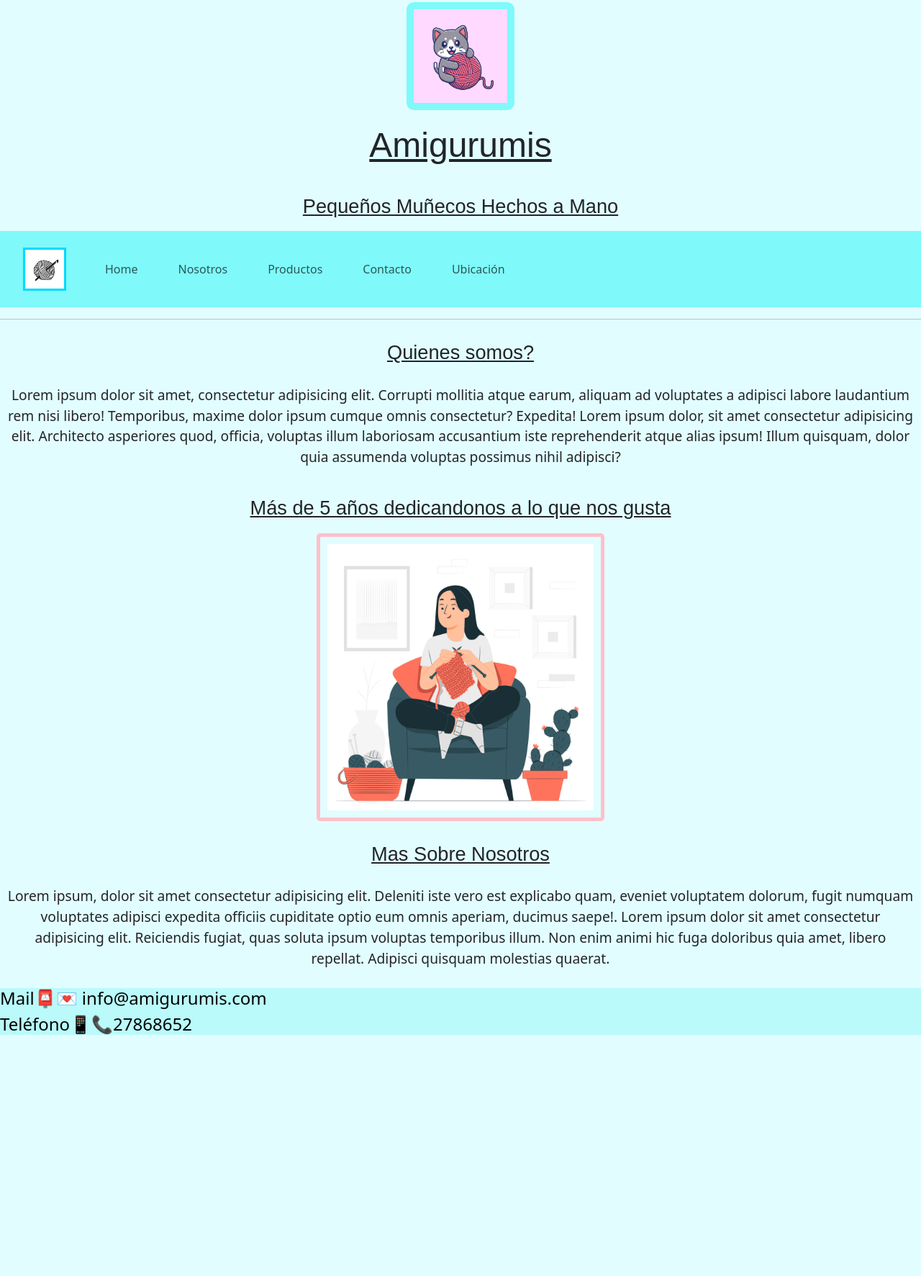
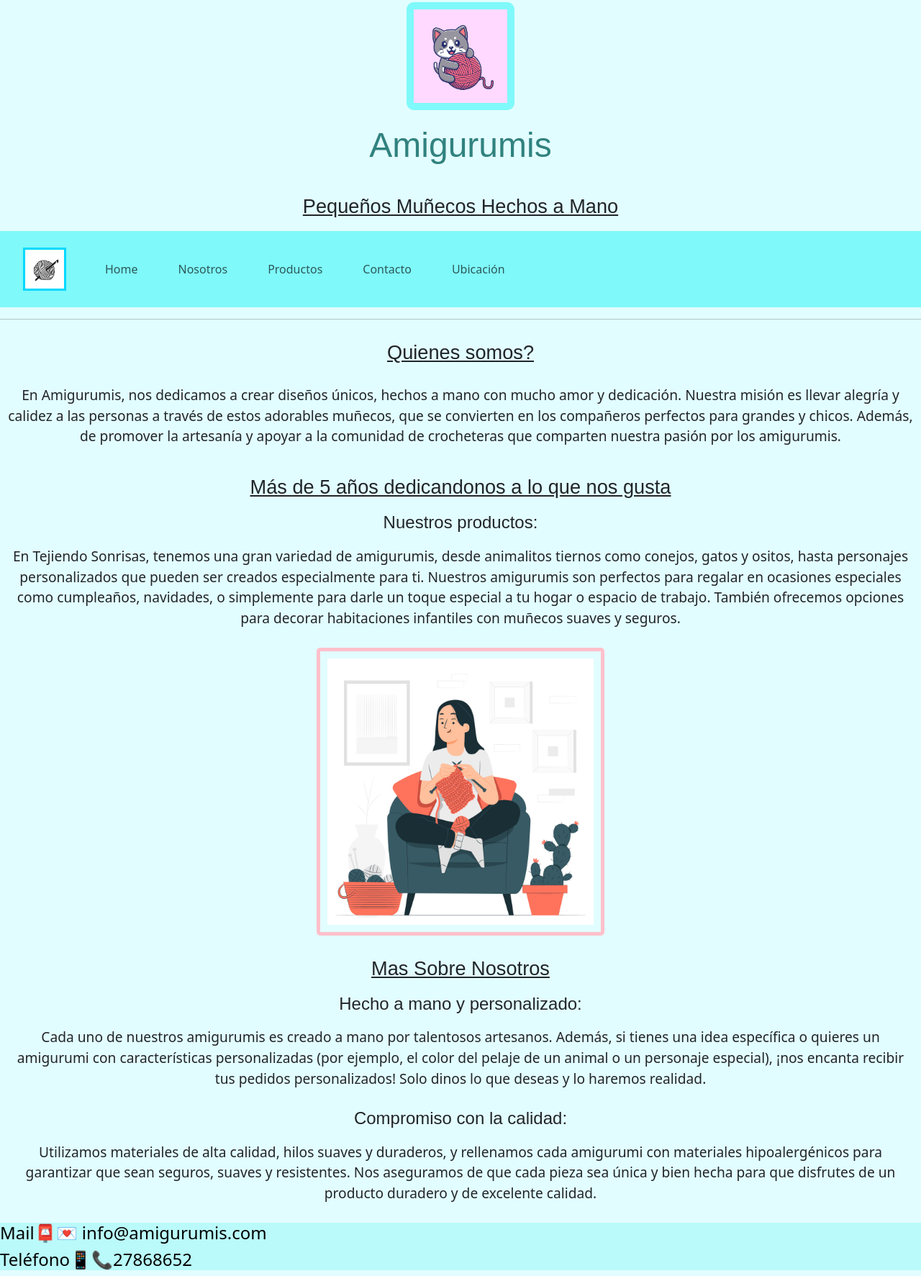
Before and after one commit to FranciscoPernicci/repo-coder, a website: page Pages/nosotros.html in a window 1280 px wide. Shown: the part 7-1780 px from the top of the page at 72% size. Before the commit the page ends 1453 px from the top, so only its background shows below. Drawn offline with nearby package versions, Linux system fonts and the light colour scheme; a web font is replaced by a local one.

Commit message:
quinta version de mi proyecto

```diff
--- a/Pages/nosotros.html
+++ b/Pages/nosotros.html
@@ -8,6 +8,8 @@
   <link rel="preconnect" href="https://fonts.googleapis.com">
   <link rel="preconnect" href="https://fonts.gstatic.com" crossorigin>
   <link href="https://fonts.googleapis.com/css2?family=Protest+Strike&display=swap" rel="stylesheet">
+  <!--Link a animated css-->
+  <link rel="stylesheet" href="https://cdnjs.cloudflare.com/ajax/libs/animate.css/4.1.1/animate.min.css" />
   <!--Link a bootstrap-->
   <link href="https://cdn.jsdelivr.net/npm/bootstrap@5.3.3/dist/css/bootstrap.min.css" rel="stylesheet"
     integrity="sha384-QWTKZyjpPEjISv5WaRU9OFeRpok6YctnYmDr5pNlyT2bRjXh0JMhjY6hW+ALEwIH" crossorigin="anonymous">
@@ -19,9 +21,9 @@
 <body>
   <header>
     <div class="logo">
-      <img class="imglogo" src="../images/Logo.jpg" alt="logo Amigurumis" width="150">
+      <a href="../index.html"><img class="imglogo animate__animated animate__flipInY" src="../images/Logo.jpg" alt="logo Amigurumis" width="150"></a>
     </div>
-    <h1>
+    <h1 class="animate__animated animate__zoomIn">
       Amigurumis
     </h1>
     <h2>
@@ -29,7 +31,8 @@
     </h2>
     <nav class="navbar navbar-expand-lg color">
       <div class="container-fluid">
-        <a class="navbar-brand" href="../index.html"><img class="logo-nav" src="../images/logo-nav.png" alt="logo navbar"></a>
+        <a class="navbar-brand" href="../index.html"><img class="logo-nav" src="../images/logo-nav.png"
+            alt="logo navbar"></a>
         <button class="navbar-toggler" type="button" data-bs-toggle="collapse" data-bs-target="#navbarNav"
           aria-controls="navbarNav" aria-expanded="false" aria-label="Toggle navigation">
           <span class="navbar-toggler-icon"></span>
@@ -55,31 +58,34 @@
         </div>
       </div>
     </nav>
-   <hr>
+    <hr>
 
   </header>
   <main class="nosotros">
     <section>
       <h2>Quienes somos?</h2> <!--Lorem por el momento-->
-      <p>Lorem ipsum dolor sit amet, consectetur adipisicing elit. Corrupti mollitia atque earum, aliquam ad
-        voluptates a adipisci labore laudantium rem nisi libero! Temporibus, maxime dolor ipsum cumque omnis
-        consectetur? Expedita! Lorem ipsum dolor, sit amet consectetur adipisicing elit. Architecto asperiores
-        quod, officia, voluptas illum laboriosam accusantium iste reprehenderit atque alias ipsum! Illum
-        quisquam, dolor quia assumenda voluptas possimus nihil adipisci?</p>
+      <p>En Amigurumis, nos dedicamos a crear diseños únicos, hechos a mano con mucho amor y dedicación. Nuestra misión es llevar alegría y calidez a las personas a través de estos adorables muñecos, que se convierten en los compañeros perfectos para grandes y chicos. Además, de promover la artesanía y apoyar a la comunidad de crocheteras que comparten nuestra pasión por los amigurumis.</p>
     </section>
     <section>
       <h2>Más de 5 años dedicandonos a lo que nos gusta </h2>
+      <h3>Nuestros productos:</h3>
+      <p>
+        En Tejiendo Sonrisas, tenemos una gran variedad de amigurumis, desde animalitos tiernos como conejos, gatos y ositos, hasta personajes personalizados que pueden ser creados especialmente para ti. Nuestros amigurumis son perfectos para regalar en ocasiones especiales como cumpleaños, navidades, o simplemente para darle un toque especial a tu hogar o espacio de trabajo. También ofrecemos opciones para decorar habitaciones infantiles con muñecos suaves y seguros.
+      </p>
       <div class="imgM">
         <img class="imgEj" src="../images/ejemplo7.jpg" alt="ejemplonosotros">
       </div>
     </section>
     <section>
       <h2>Mas Sobre Nosotros</h2> <!--Lorem por el momento-->
-      <p>Lorem ipsum, dolor sit amet consectetur adipisicing elit. Deleniti iste vero est explicabo quam, eveniet
-        voluptatem dolorum, fugit numquam voluptates adipisci expedita officiis cupiditate optio eum omnis
-        aperiam, ducimus saepe!. Lorem ipsum dolor sit amet consectetur adipisicing elit. Reiciendis fugiat,
-        quas soluta ipsum voluptas temporibus illum. Non enim animi hic fuga doloribus quia amet, libero
-        repellat. Adipisci quisquam molestias quaerat.</p>
+      <h3>Hecho a mano y personalizado:</h3>
+      <p>
+         Cada uno de nuestros amigurumis es creado a mano por talentosos artesanos. Además, si tienes una idea específica o quieres un amigurumi con características personalizadas (por ejemplo, el color del pelaje de un animal o un personaje especial), ¡nos encanta recibir tus pedidos personalizados! Solo dinos lo que deseas y lo haremos realidad.
+      </p>
+      <h3>Compromiso con la calidad:</h3>
+      <p>
+        Utilizamos materiales de alta calidad, hilos suaves y duraderos, y rellenamos cada amigurumi con materiales hipoalergénicos para garantizar que sean seguros, suaves y resistentes. Nos aseguramos de que cada pieza sea única y bien hecha para que disfrutes de un producto duradero y de excelente calidad.
+      </p>
     </section>
   </main>
   <footer>
@@ -89,7 +95,7 @@
 
   <script src="https://cdn.jsdelivr.net/npm/bootstrap@5.3.3/dist/js/bootstrap.bundle.min.js"
     integrity="sha384-YvpcrYf0tY3lHB60NNkmXc5s9fDVZLESaAA55NDzOxhy9GkcIdslK1eN7N6jIeHz" crossorigin="anonymous">
-  </script>
+    </script>
 
 </body>
 
--- a/css/estilo.css
+++ b/css/estilo.css
@@ -11,8 +11,12 @@ body{
 h1{
     text-align: center;
     padding: 10px;
-    text-decoration: underline;
+    text-decoration: none;
     font-size: 3rem;
+    color: #00615cc9;
+    animation-name: aparece;
+    animation-duration: 3s;
+    animation-iteration-count: initial;
 }
 h2{
     text-align: center;
@@ -59,6 +63,7 @@ a{
 .logo{
     text-align: center;
     padding: 10px;
+
 }
 .logo-nav{
     width: 60px;
@@ -165,3 +170,15 @@ footer{
 .nav-link:hover{
     color: white;
 }
+
+@keyframes aparece {
+    0%{
+        opacity: 0;
+    }
+    50%{
+        opacity: 1;
+    }
+    100%{
+        opacity: 1;
+    }
+}
```
Also changed, not shown: Pages/contacto.html (+8 -4 lines), Pages/productos.html (+6 -3 lines), Pages/ubicación.html (+11 -7 lines), index.html (+10 -14 lines), package.json (added, +11 -0 lines).
